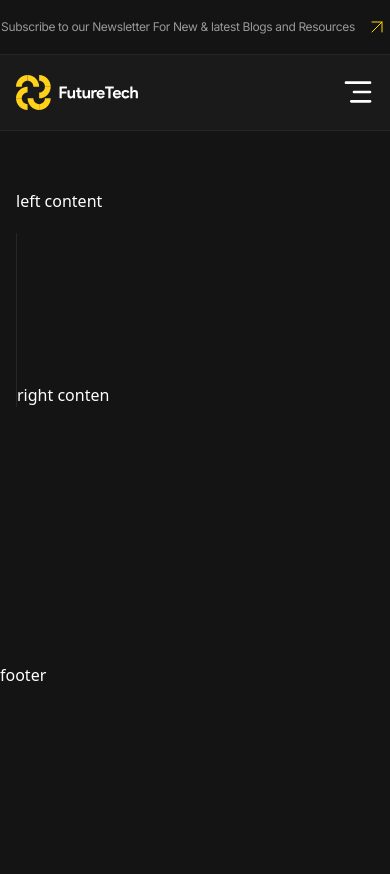
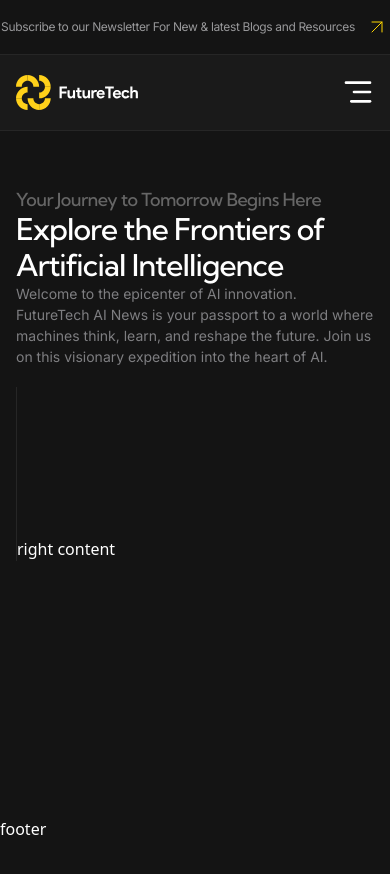
Before and after one commit to MaxHuynh-Dev/FutureTech, a Next.js app: page / in a window 390 px wide. Shown: the top 874 px of the page. Before the commit the page ends 844 px from the top, so only its background shows below. Built offline with nearby package versions, Linux system fonts and the light colour scheme.

Commit message:
Update Hero component to utilize Text component for improved typography; adjust text size variants in UI text module for better responsiveness and consistency.

```diff
--- a/src/components/ui/text.tsx
+++ b/src/components/ui/text.tsx
@@ -8,11 +8,11 @@ const textVariants = cva("text-foreground transition-colors duration-200", {
       12: "tracking-[-0.36px] text-[12px]/[1.5] laptop:tracking-[-0.42px] laptop:text-[14px] desktop:tracking-[-0.54px] desktop:text-[18px]",
       14: "text-[14px]/[1.5] laptop:text-[16px] desktop:text-[18px]",
       16: "text-base",
-      // 18: 'text-lg',
+      18: "tracking-[-0.54px] text-[18px]/[1.2] laptop:tracking-[-0.66px] laptop:text-[22px] desktop:tracking-[-0.9px] desktop:text-[30px]",
 
       //   20: 'text-xl laptop:text-2xl',
       //   24: 'text-2xl laptop:text-3xl',
-      30: " tracking-[-0.9px] text-[30px]/[1.2] laptop:tracking-[-1.65px] laptop:text-[55px] desktop:tracking-[-2.1px] desktop:text-[70px]",
+      30: "tracking-[-0.9px] text-[30px]/[1.2] laptop:tracking-[-1.65px] laptop:text-[55px] desktop:tracking-[-2.1px] desktop:text-[70px]",
       //   36: 'text-4xl laptop:text-5xl desktop:text-6xl',
       //   48: 'text-5xl laptop:text-6xl desktop:text-7xl',
     },
--- a/src/modules/HomePage/Hero/index.tsx
+++ b/src/modules/HomePage/Hero/index.tsx
@@ -1,6 +1,7 @@
 "use client";
 
 import { Container, GridContainer } from "@/components/Container";
+import Text from "@/components/ui/text";
 import type React from "react";
 
 function Hero(): React.ReactElement {
@@ -8,10 +9,28 @@ function Hero(): React.ReactElement {
     <Container className="laptop:mt-[126px] desktop:mt-[170px] mt-[149px]">
       <GridContainer className="">
         <div className="laptop:pt-[100px] desktop:pt-[150px] col-span-7 pt-[40px]">
-          left content
+          <Text as="p" size={18} weight="medium" color="dark-40" font="heading">
+            Your Journey to Tomorrow Begins Here
+          </Text>
+          <Text
+            as="h1"
+            size={30}
+            weight="medium"
+            color="white"
+            font="heading"
+            className="mt:[14px] mb:[10px] laptop:mt-[20px] laptop:mb-[14px] desktop:mt-[30px] desktop:mb-[20px]"
+          >
+            Explore the Frontiers of <br /> Artificial Intelligence
+          </Text>
+          <Text as="p" size={14} color="grey-50">
+            Welcome to the epicenter of AI innovation. FutureTech AI News is
+            your passport to a world where machines think, learn, and reshape
+            the future. Join us on this visionary expedition into the heart of
+            AI.
+          </Text>
         </div>
         <div className="border-dark-15 laptop:pl-[80px] col-span-5 border-l pt-[150px]">
-          right conten
+          right content
         </div>
       </GridContainer>
     </Container>
```
